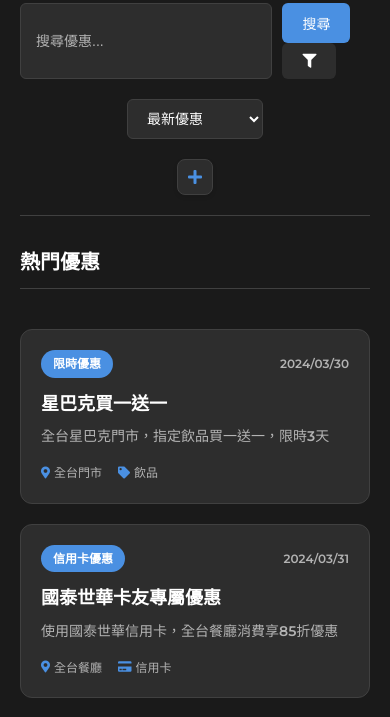
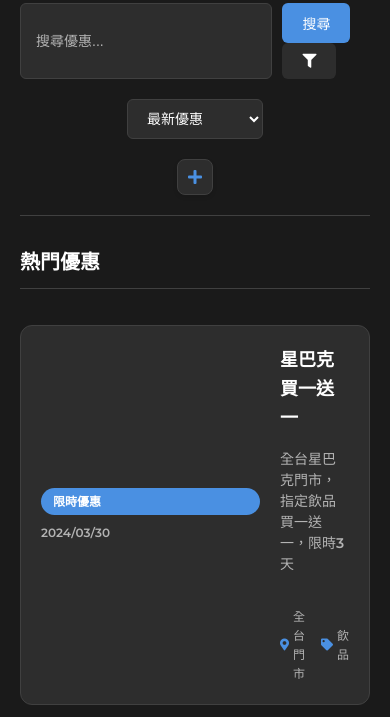
Before and after one commit to Emmett274/search-webpage, a plain HTML site: page index.html in a window 390 px wide. Shown: the part 95-812 px from the top of the page. Drawn offline with Linux system fonts and the light colour scheme.

Commit message:
將卡片改為水平排列佈局

```diff
--- a/index.html
+++ b/index.html
@@ -80,6 +80,7 @@
             <span class="discount-tag">限時優惠</span>
             <span class="discount-date">2024/03/30</span>
           </div>
+          <div class="discount-content">
             <h3 class="discount-title">星巴克買一送一</h3>
             <p class="discount-description">
               全台星巴克門市，指定飲品買一送一，限時3天
@@ -93,12 +94,14 @@
               >
             </div>
           </div>
+        </div>
 
         <div class="discount-card">
           <div class="discount-header">
             <span class="discount-tag">信用卡優惠</span>
             <span class="discount-date">2024/03/31</span>
           </div>
+          <div class="discount-content">
             <h3 class="discount-title">國泰世華卡友專屬優惠</h3>
             <p class="discount-description">
               使用國泰世華信用卡，全台餐廳消費享85折優惠
@@ -112,12 +115,14 @@
               >
             </div>
           </div>
+        </div>
 
         <div class="discount-card">
           <div class="discount-header">
             <span class="discount-tag">購物優惠</span>
             <span class="discount-date">2024/04/01</span>
           </div>
+          <div class="discount-content">
             <h3 class="discount-title">全聯福利中心週年慶</h3>
             <p class="discount-description">
               全聯福利中心週年慶，全館商品第二件半價
@@ -133,6 +138,7 @@
           </div>
         </div>
       </div>
+    </div>
 
     <script src="script.js"></script>
   </body>
--- a/styles.css
+++ b/styles.css
@@ -185,9 +185,9 @@ button:hover {
 }
 
 .search-results {
-  display: grid;
-  grid-template-columns: repeat(auto-fill, minmax(300px, 1fr));
-  gap: 20px;
+  display: flex;
+  flex-direction: column;
+  gap: 16px;
   margin-top: 20px;
 }
 
@@ -214,6 +214,17 @@ button:hover {
   .filter-container {
     flex-direction: column;
   }
+
+  .discount-card {
+    flex-direction: column;
+    align-items: flex-start;
+  }
+
+  .discount-header {
+    flex-direction: row;
+    justify-content: space-between;
+    width: 100%;
+  }
 }
 
 .discount-card {
@@ -223,20 +234,28 @@ button:hover {
   transition: transform 0.3s ease, box-shadow 0.3s ease;
   border: 1px solid var(--border-color);
   display: flex;
-  flex-direction: column;
-  height: 100%;
+  flex-direction: row;
+  align-items: center;
+  gap: 20px;
 }
 
 .discount-card:hover {
-  transform: translateY(-4px);
+  transform: translateX(4px);
   box-shadow: 0 8px 16px rgba(0, 0, 0, 0.2);
 }
 
 .discount-header {
   display: flex;
-  justify-content: space-between;
-  align-items: center;
-  margin-bottom: 12px;
+  flex-direction: column;
+  gap: 8px;
+  min-width: 120px;
+}
+
+.discount-content {
+  flex: 1;
+  display: flex;
+  flex-direction: column;
+  gap: 8px;
 }
 
 .discount-tag {
@@ -272,7 +291,7 @@ button:hover {
   gap: 16px;
   color: var(--text-secondary);
   font-size: 12px;
-  margin-top: auto;
+  margin-top: 8px;
 }
 
 .discount-location,
```
Lines whose indentation alone changed are shown as unchanged.
